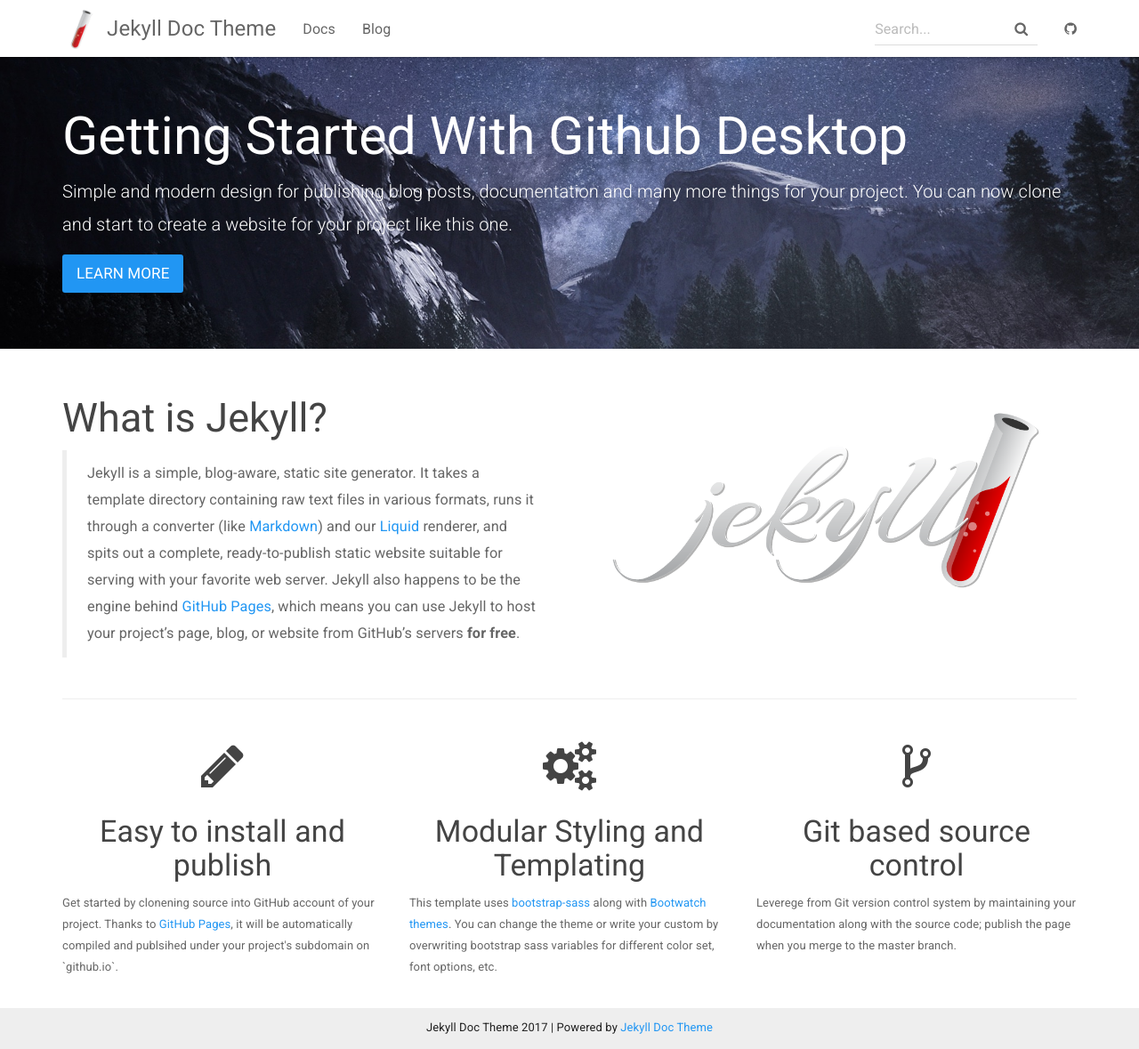
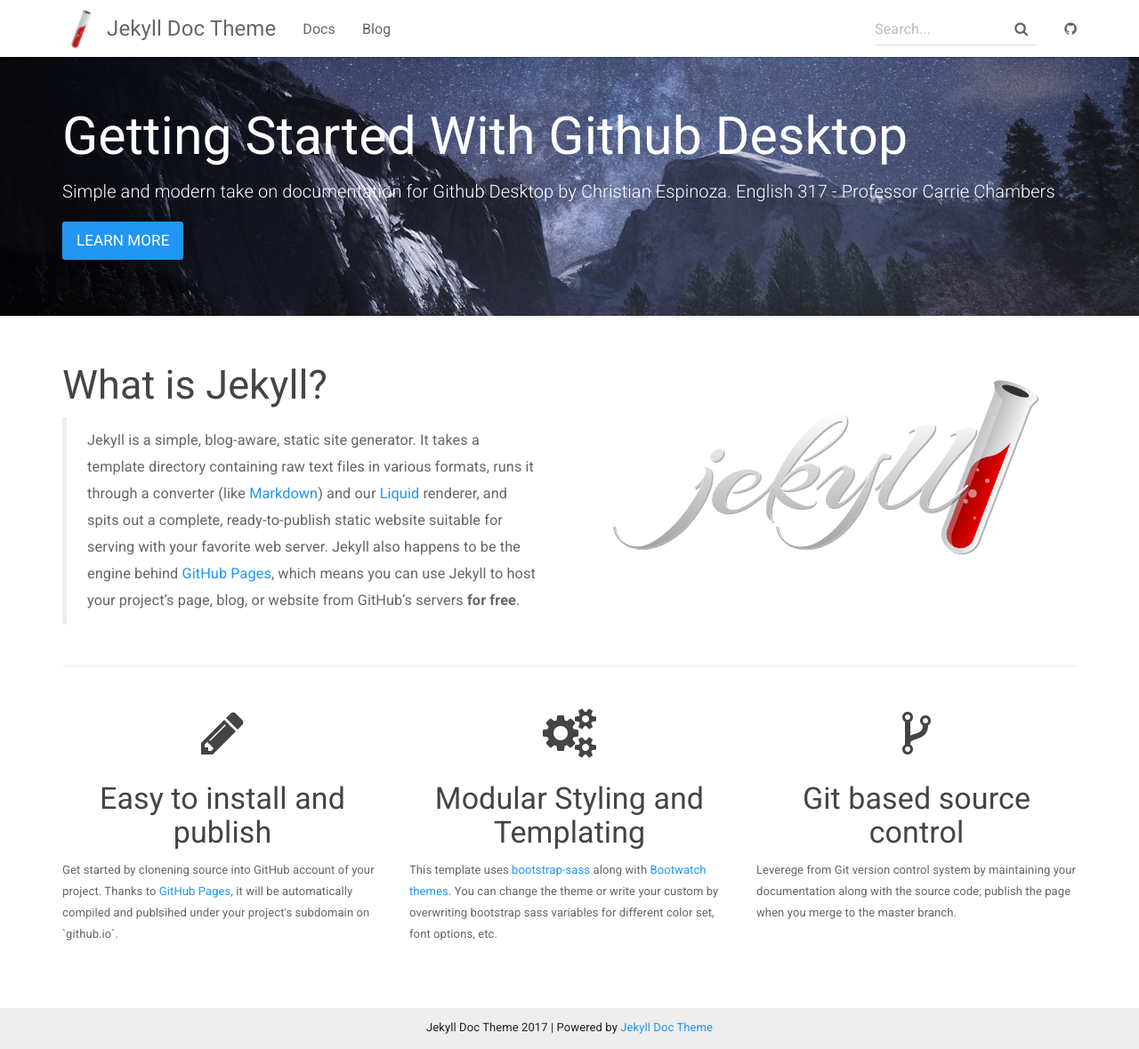
Before and after one commit to Kingslayyerr/Docs, a Jekyll site: the page built from index.html, in a window 1280 px wide and 1179 px high. Shown: the whole window at 89% size. Built offline with Jekyll 4.4.1, drawn with Linux system fonts in a browser that asks for light colours; nearby versions of some CDN libraries.

Commit message:
new edits

```diff
--- a/_data/docs.yml
+++ b/_data/docs.yml
@@ -1,7 +1,7 @@
 - title: Github Desktop
   docs:
+  - home
   - first-doc
-  - home
   - themes
   - customization
 
--- a/index.html
+++ b/index.html
@@ -5,8 +5,8 @@
 <div class="header-container jumbotron">
     <div class="container">
         <h1>Getting Started With Github Desktop</h1>
-        <p>Simple and modern design for publishing blog posts, documentation and many more things for your project.
-          You can now clone and start to create a website for your project like this one.</p>
+        <p>Simple and modern take on documentation for Github Desktop by Christian Espinoza.
+          English 317 - Professor Carrie Chambers</p>
         <p><a class="btn btn-primary btn-lg" href="{{ "/docs/home/" | prepend: site.baseurl }}" role="button">Learn more</a></p>
     </div>
 </div>
```
